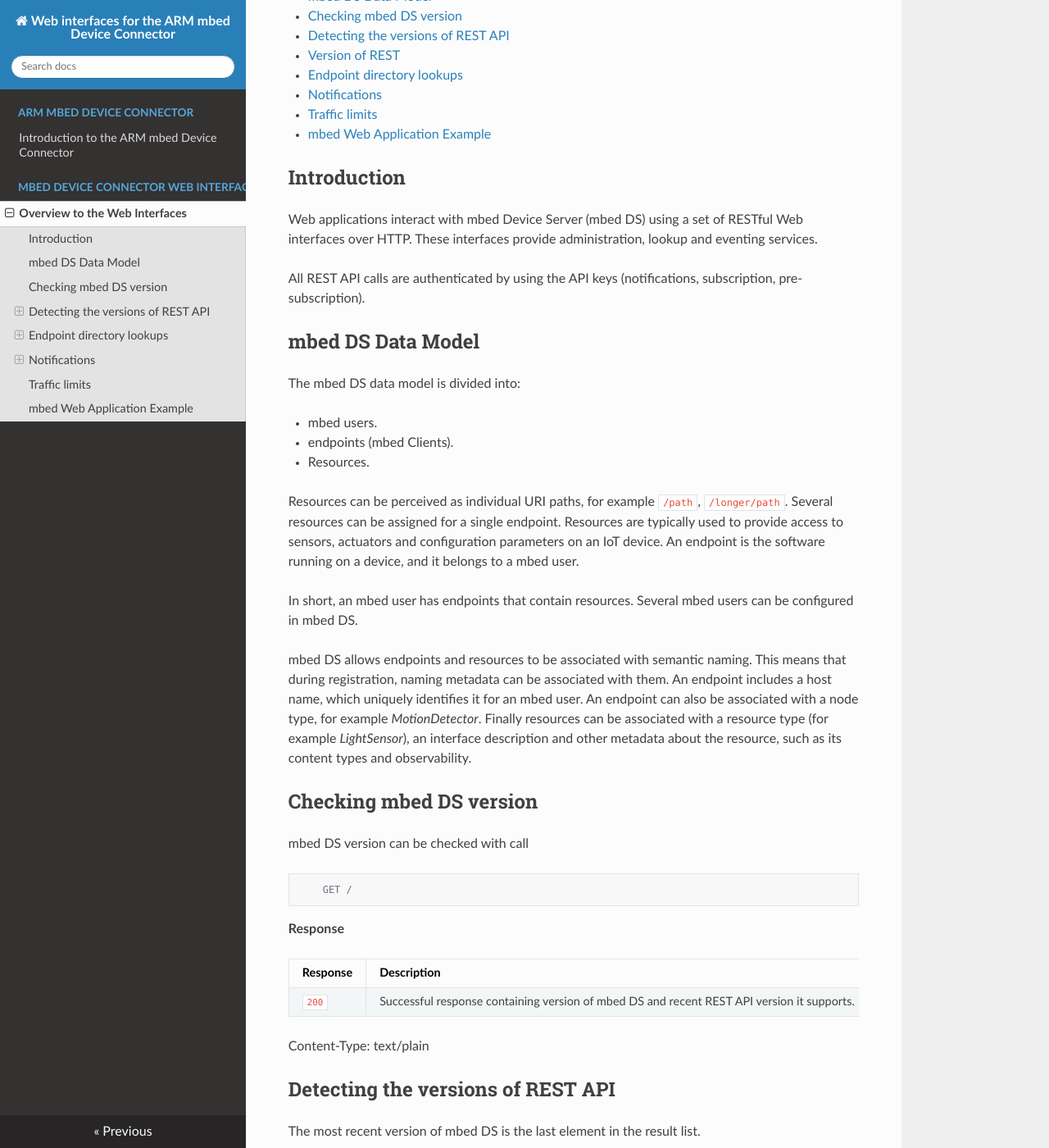
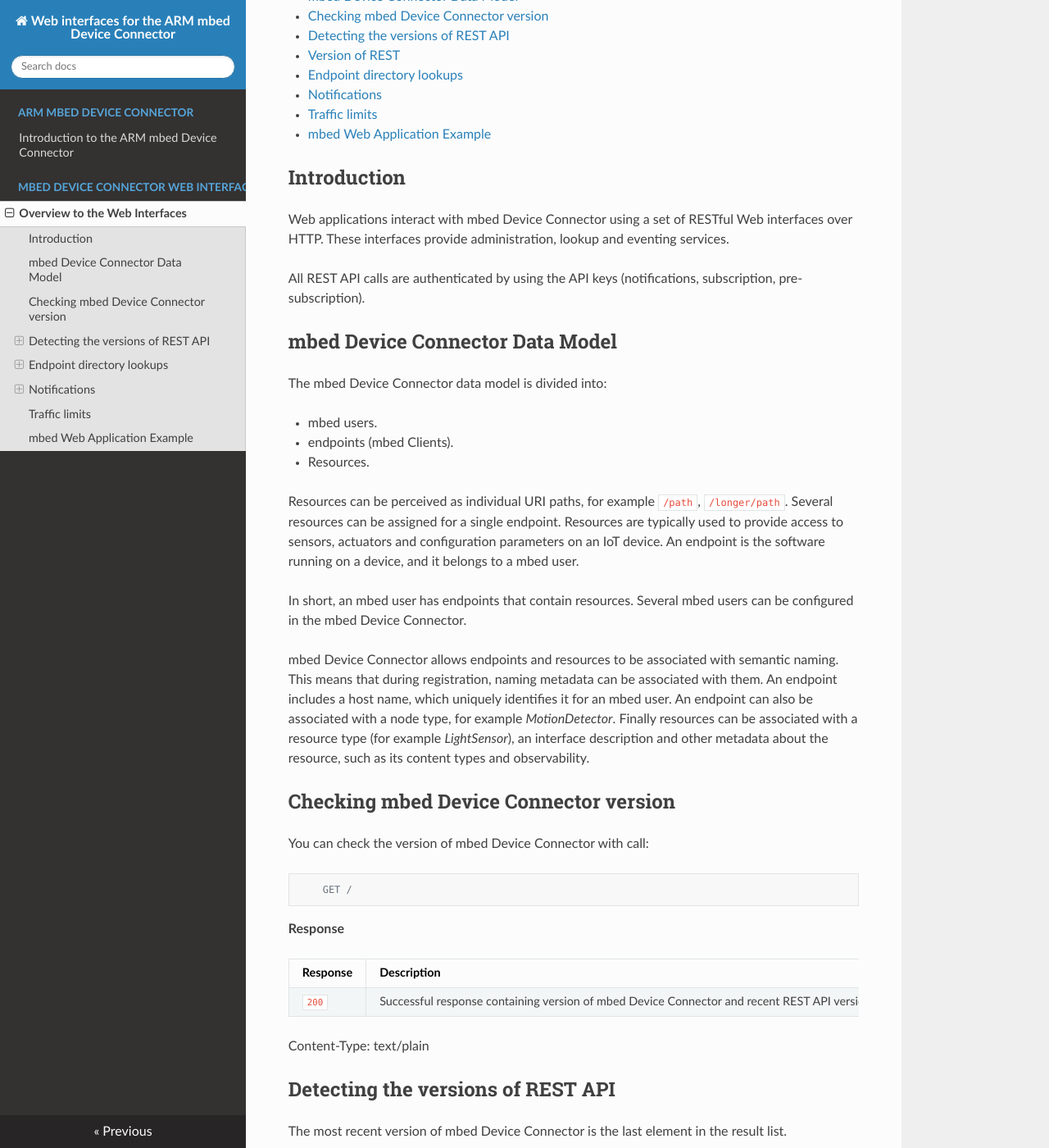
Before and after one commit to ARMmbed/Connector-mDS-REST-API, an MkDocs documentation site: the page built from docs/connector-web-interfaces.md, in a window 1280 px wide and 1400 px high, scrolled down 200 px. Shown: the whole window at 82% size. Built offline with MkDocs 1.6.1, drawn with Linux system fonts in a browser that asks for light colours; nearby versions of some CDN libraries; old or Windows-style settings are respelled for this version of MkDocs; some of the changed text lies outside the part shown.

Commit message:
mbed Device Server -> mbed Device Connector

```diff
--- a/docs/connector-web-interfaces.md
+++ b/docs/connector-web-interfaces.md
@@ -2,8 +2,8 @@ Web Interfaces
 ==============
 
 * [Introduction](#introduction)
-* [mbed DS Data Model](#mbed-ds-data-model)
-* [Checking mbed DS version](#checking-mbed-ds-version)
+* [mbed Device Connector Data Model](#mbed-device-connector-data-model)
+* [Checking mbed Device Connector version](#checking-mbed-device-connector-version)
 * [Detecting the versions of REST API](#detecting-the-versions-of-rest-api)
 * [Version of REST](#version-of-rest)
 * [Endpoint directory lookups](#endpoint-directory-lookups)
@@ -14,13 +14,13 @@ Web Interfaces
 
 ## Introduction
 
-Web applications interact with mbed Device Server (mbed DS) using a set of RESTful Web interfaces over HTTP. These interfaces provide
-administration, lookup and eventing services.
+Web applications interact with mbed Device Connector using a set of RESTful Web interfaces over HTTP. These interfaces provide administration, lookup and eventing services.
 
 All REST API calls are authenticated by using the API keys (notifications, subscription, pre-subscription).
 
-## mbed DS Data Model
-The mbed DS data model is divided into:
+## mbed Device Connector Data Model
+
+The mbed Device Connector data model is divided into:
 
 - mbed users.
 - endpoints (mbed Clients).
@@ -28,13 +28,13 @@ The mbed DS data model is divided into:
 
 Resources can be perceived as individual URI paths, for example `/path`, `/longer/path`. Several resources can be  assigned for a single endpoint. Resources are typically used to provide access to sensors, actuators and configuration parameters on an IoT device. An endpoint is the software running on a device, and it belongs to a mbed user.
 
-In short, an mbed user has endpoints that contain resources. Several mbed users can be configured in mbed DS.
+In short, an mbed user has endpoints that contain resources. Several mbed users can be configured in the mbed Device Connector.
 
-mbed DS allows endpoints and resources to be associated with semantic naming. This means that during registration, naming metadata can be associated with them. An endpoint includes a host name, which uniquely identifies it for an mbed user. An endpoint can also be associated with a node type, for example _MotionDetector_. Finally resources can be associated with a resource type (for example _LightSensor_), an interface description and other metadata about the resource, such as its content types and observability.
+mbed Device Connector allows endpoints and resources to be associated with semantic naming. This means that during registration, naming metadata can be associated with them. An endpoint includes a host name, which uniquely identifies it for an mbed user. An endpoint can also be associated with a node type, for example _MotionDetector_. Finally resources can be associated with a resource type (for example _LightSensor_), an interface description and other metadata about the resource, such as its content types and observability.
 
-## Checking mbed DS version
+## Checking mbed Device Connector version
 
-mbed DS version can be checked with call
+You can check the version of mbed Device Connector with call:
 
         GET /
 
@@ -43,16 +43,15 @@ mbed DS version can be checked with call
 
 Response|Description
 ---|---
-`200`|Successful response containing version of mbed DS and recent REST API version it supports.
+`200`|Successful response containing version of mbed Device Connector and recent REST API version it supports.
 
 Content-Type: text/plain
 
 ## Detecting the versions of REST API
 
-The most recent version of mbed DS is the last element in the result list.
+The most recent version of mbed Device Connector is the last element in the result list.
 
 	GET /rest-versions
-
 
 **Response**
 
@@ -106,7 +105,7 @@ To call an old version of a resource, you must prefix the desired version of the
 
 ## Endpoint directory lookups
 
-The directory lookup interface provides the possibility to browse and filter through resource directory of mbed DS.
+The directory lookup interface provides the possibility to browse and filter through the resource directory of mbed Device Connector.
 
 ### Listing all endpoints
 
@@ -237,7 +236,7 @@ The endpoint's response arrives in the notification channel. An HTTP request wil
 
 **No response:**
 
-Indicated with parameter `noResp=true` and as a result, mbed DS makes CoAP Non-confirmable requests. The REST response is with status code `204 No Content`. If the underlying protocol does not support it (HTTP) or the endpoint is registered in a queue mode, the response is with status code `409 Conflict`.
+Indicated with parameter `noResp=true` and as a result, mbed Device Connector makes CoAP Non-confirmable requests. The REST response is with status code `204 No Content`. If the underlying protocol does not support it (HTTP) or the endpoint is registered in a queue mode, the response is with status code `409 Conflict`.
 
 <span style="background-color:lightyellow; color:black; display:block; height:100%; padding:10px">
 **Note**: This type of requests are not guaranteed.
@@ -252,7 +251,7 @@ Indicated with parameter `noResp=true` and as a result, mbed DS makes CoAP Non-c
 
 ## Notifications
 
-The mbed DS eventing model consists of observable resources, which enables endpoints to deliver updated resource content, periodically or with a more sophisticated solution dependent logic. Applications can subscribe to every individual resource or can set a pre-subscription data to receive a notification update.
+The eventing model of mbed Device Connector consists of observable resources, which enables endpoints to deliver updated resource content, periodically or with a more sophisticated solution dependent logic. Applications can subscribe to every individual resource or can set a pre-subscription data to receive a notification update.
 
 ### Subscribing to a resource
 
@@ -357,7 +356,7 @@ Acceptable content-types:
 
 ### Setting pre-subscription data
 
-Pre-subscription is a set of rules and patterns put by the application. When an endpoint registers and its name, type and registered resources match the pre-subscription data, mbed DS sends subscription requests to the device automatically.
+Pre-subscription is a set of rules and patterns put by the application. When an endpoint registers and its name, type and registered resources match the pre-subscription data, mbed Device Connector sends subscription requests to the device automatically.
 
 The pattern may include the endpoint name (optionally having an `*` character at the end), endpoint type, a list of resources or expressions with an `*` character at the end. The pre-subscription concerns all the endpoints that are already registered and the server sends subscription requests to the devices immediately when the patterns are set. The speed of the requests can be limited by the configuration parameters preventing the underlying network to be flooded or overloaded.
 
@@ -402,8 +401,8 @@ The server returns with the same JSON structure as described above. If there are
 
 Notifications can be delivered with two different mechanisms:
 
-- Callback - using a subscription server where mbed DS actively sends the notifications.
-- The Long polling
+- Callback - using a subscription server where mbed Device Connector actively sends the notifications.
+- The Long polling.
 
 The notifications are delivered in JSON format.
 
@@ -578,6 +577,7 @@ The notification message is delivered in JSON format as follows:
 
 
 ## Traffic limits
+
 The number of transactions and registered endpoints per mbed user is limited. The counter for the number of transactions includes both incoming (endpoint registrations, registration updates and removals, notification) and outgoing (proxy and subscription requets). The current status can be fetched by using the REST API.
 
 To read the current status of limits:
```
